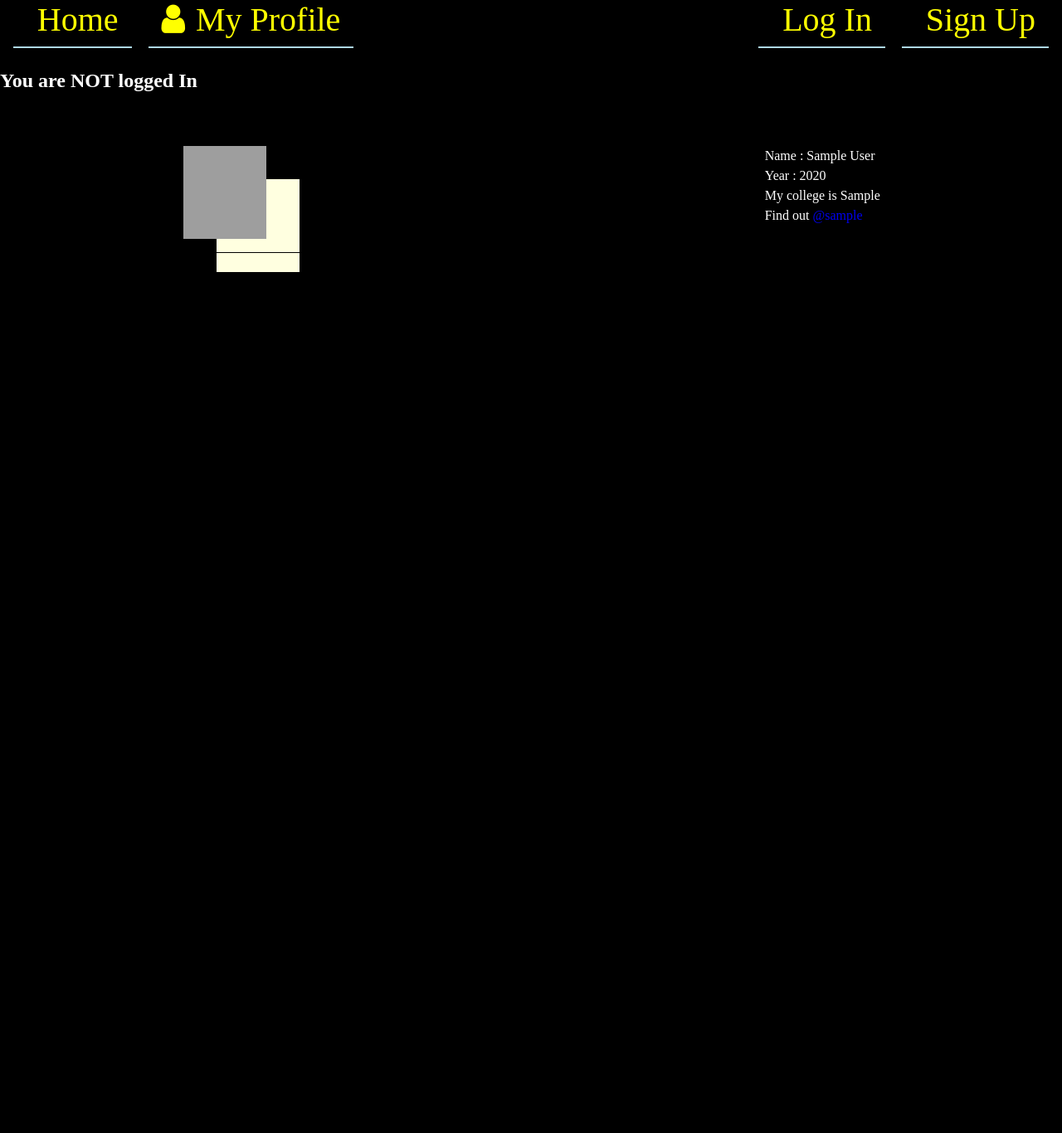
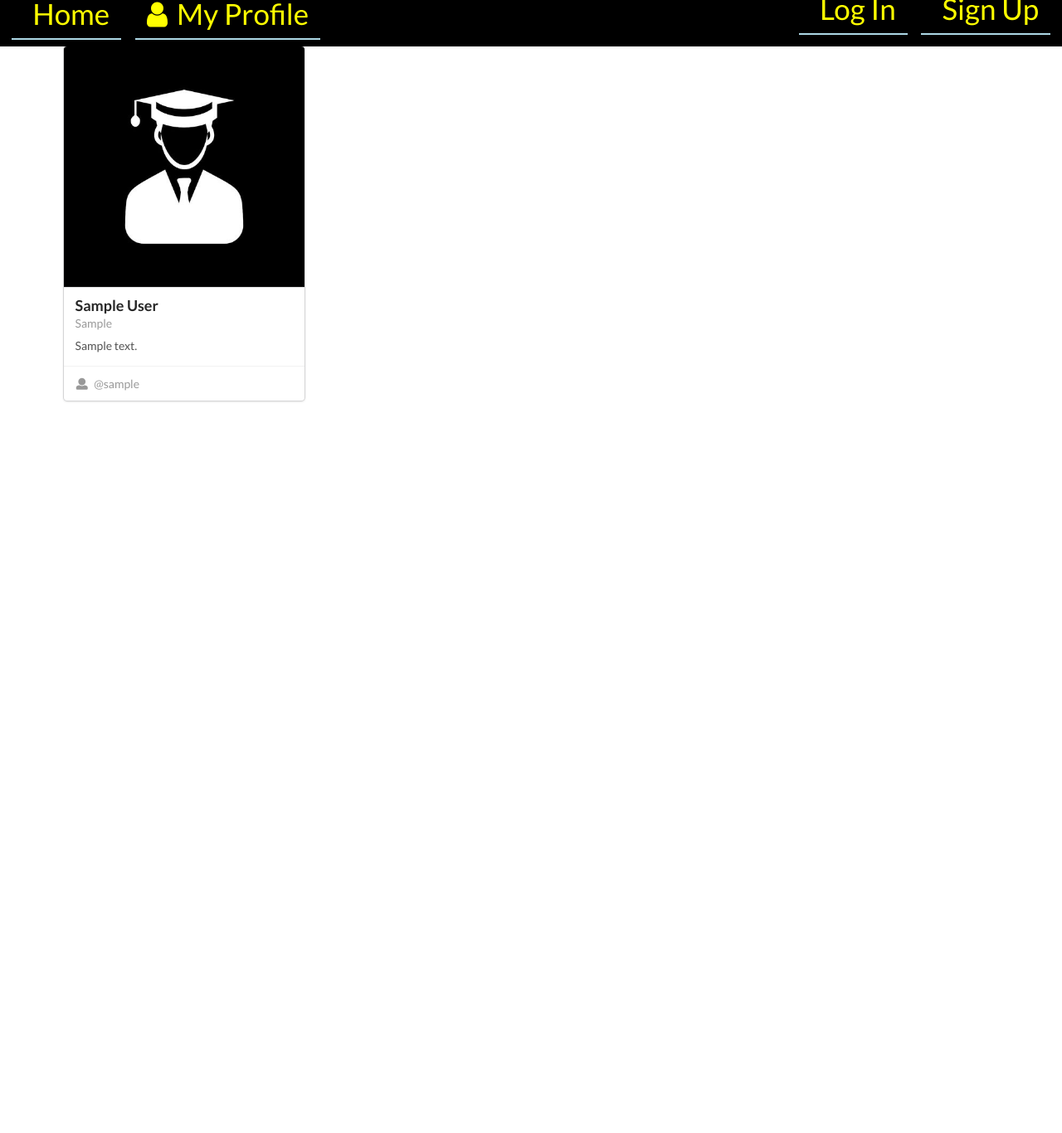
Before and after one commit to uinstinct/Socialize-Students, a Django app: page /students/ in a window 1280 px wide; the page is wider, and only the part inside the window is pictured. Shown: that part at 83% size. Before the commit the page ends 328 px from the top of that part, so only its background shows below. Run offline with Django 3.2, Linux system fonts and the light colour scheme; tables that the repository leaves empty hold one stand-in row (values such as "Sample post"); some libraries are stand-ins or nearby versions; grey boxes are pictures that could not be loaded.

Commit message:
home of profiles modified

```diff
--- a/sociostudents/static/css/all_students.css
+++ b/sociostudents/static/css/all_students.css
@@ -1,41 +1,8 @@
-#stud
+.allStudents
 {
-	border: 1px solid black;
-	border-radius: 3rem;
-	margin-top: 3rem;
-	padding-left: 5rem;
-	padding-bottom: 1rem;
-	padding-top: 1rem;
-	display: flex;
-	flex: 0 0 50%;
-	flex-direction: row;
-	justify-content: space-around;
-	height: 7rem;
-	width: 100%;
+	display: grid;
+	grid-template-columns: 1fr 1fr 1fr;
+	grid-template-rows: 1fr 1fr 1fr;
+	grid-column-gap: 1rem;
+	grid-row-gap: 1rem;
 }
-
-#profilePhoto
-{
-	margin-left: -10rem;
-	box-shadow: 2.5rem 2.5rem lightyellow;
-	z-index: -1;
-}
-
-#profile_pic
-{
-	height: 7rem;
-}
-
-#stud span
-{
-	line-height: 1.5;
-}
-
-#stud a
-{
-	text-decoration: none;
-}
-#stud a:hover
-{
-	text-decoration: underline;
-}
--- a/sociostudents/templates/students/all_students.html
+++ b/sociostudents/templates/students/all_students.html
@@ -2,31 +2,36 @@
 {% load static %}
 
 {%block head%}
+    <link rel="stylesheet" type="text/css" href="https://cdnjs.cloudflare.com/ajax/libs/semantic-ui/2.4.1/semantic.min.css">
     <link rel="stylesheet" type="text/css" href="{% static 'css/all_students.css' %}">
     <title>SocioStudents</title>
 {%endblock head%}
 {%block content%}
-
-{%if user.is_authenticated %}
-<h1>{{user.username}} is logged in</h1>
-{%else%}
-<h1>You are NOT logged In</h1>
-{%endif%}
+<section class="ui container" id="page">
+<section class="allStudents">
     {%for student in students%}
-    <article id="stud">
-
-        <div id="profilePhoto"><img src="https://images.pexels.com/photos/3541388/pexels-photo-3541388.jpeg?auto=compress&cs=tinysrgb&dpr=2&w=500" alt="profile pic" id="profile_pic" width="100px" height="30px"></div>
-
-        <div id="details">
-            <span>Name : {{student.name}} </span><br>
-
-            <span>Year : {{student.year}} </span><br>
-
-            <span> My college is {{student.college}} </span><br>
-
-            <span>Find out <a href="{%url 'list_student' username=student.username %}">@{{student.username}}</a> </span><br>
+        <div id="profile" class="ui card">
+              <div class="image">
+                <img src="{%static 'images/studentDisplayImage.jpg'%}">
+              </div>
+              <div class="content">
+                <a class="header" href="{%url 'list_student' username=student.username %}">{{student.name}}</a>
+                <div class="meta">
+                  <span class="date">{{student.college}}</span>
+                </div>
+                <div class="description">
+                  {{student.bio}}
+                </div>
+              </div>
+              <div class="extra content">
+                <a href="{%url 'list_student' username=student.username %}">
+                  <i class="user icon"></i>
+                  @{{student.username}}
+                </a>
+              </div>
         </div>
 
-    </article>
     {%endfor%}
+</section>
+</section>
 {%endblock content%}
```
Also changed, not shown: sociostudents/static/images/studentDisplayImage.jpg (added).
